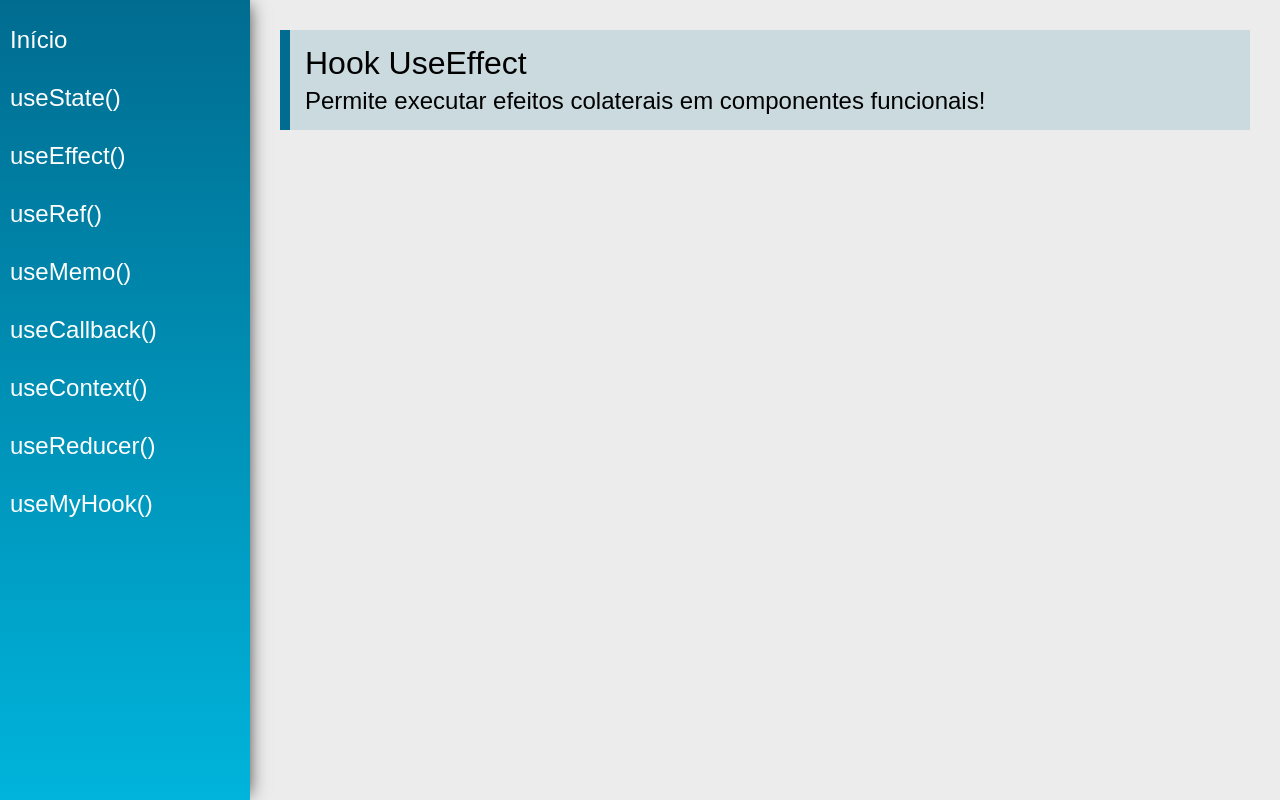
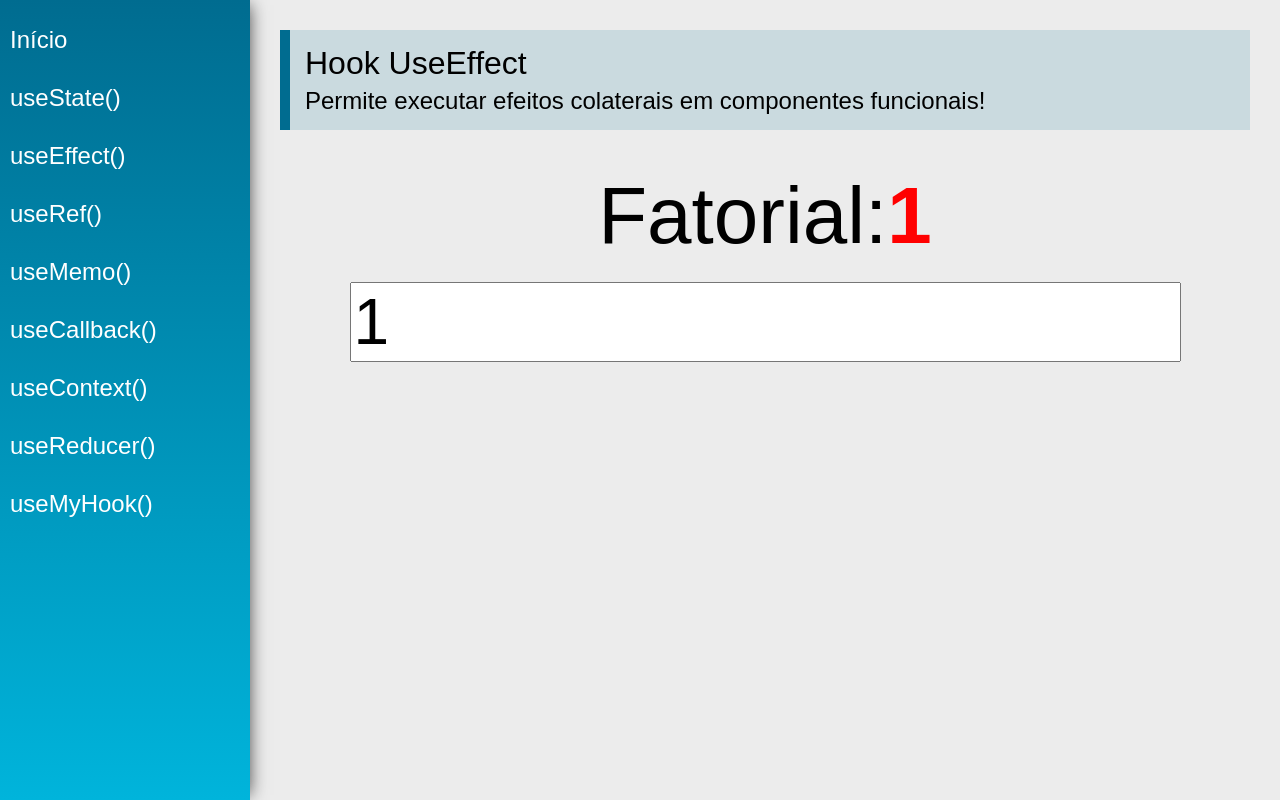
Before and after one commit to Norton794/hooks, a React (Create React App) app: page /useEffect in a window 1280 px wide. Built offline with nearby package versions, Linux system fonts and the light colour scheme.

Commit message:
fatorial with useEffect

```diff
--- a/src/views/examples/UseEffect.jsx
+++ b/src/views/examples/UseEffect.jsx
@@ -1,15 +1,52 @@
-import React from 'react'
-import PageTitle from '../../components/layout/PageTitle'
+import React, { useState, useEffect } from "react";
+import PageTitle from "../../components/layout/PageTitle";
+
+function calcFatorial(n) {
+    const num = parseInt(n);
+  if (num < 0) {
+    return -1;
+  }
+
+  if (num === 0) {
+    return 1;
+  }
+
+  return calcFatorial(num - 1) * num;
+}
 
 const UseEffect = (props) => {
+  const [number, setNumber] = useState(1);
+  const [fatorial, setFatorial] = useState(1);
+
+  useEffect(() => {
+    setFatorial(calcFatorial(number))
+    //   return () => {
+    //       cleanup
+    //   }
+  }, [number]);
+
   return (
     <div className="UseEffect">
       <PageTitle
         title="Hook UseEffect"
         subtitle="Permite executar efeitos colaterais em componentes funcionais!"
       />
+
+      <div className="center">
+        <div>
+          <span className="text">Fatorial:</span>
+          <span className="text red">{fatorial === -1 ? "Não existe" : fatorial}</span>
         </div>
-    )
-}
 
-export default UseEffect
+        <input
+          type="number"
+          className="input"
+          value={number}
+          onChange={(e) => setNumber(e.target.value)}
+        />
+      </div>
+    </div>
+  );
+};
+
+export default UseEffect;
```
Lines whose indentation alone changed are shown as unchanged.
